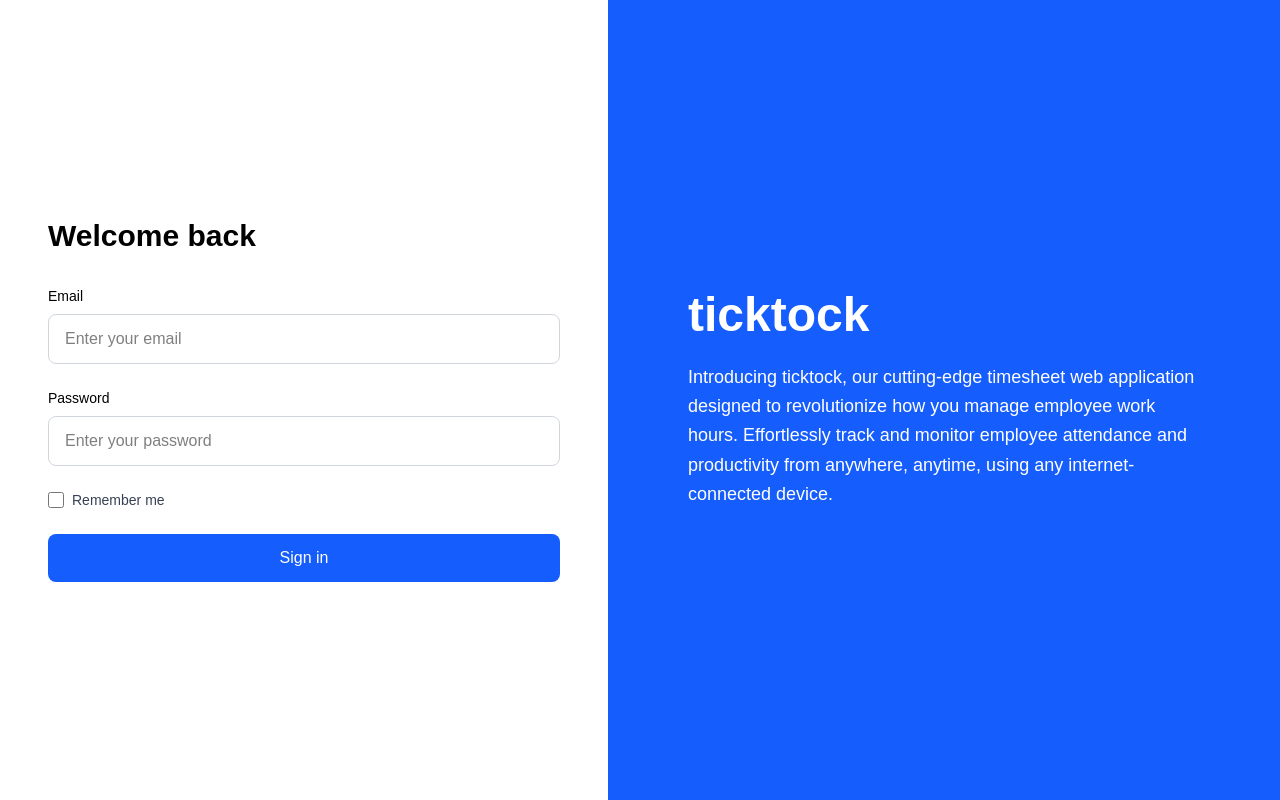
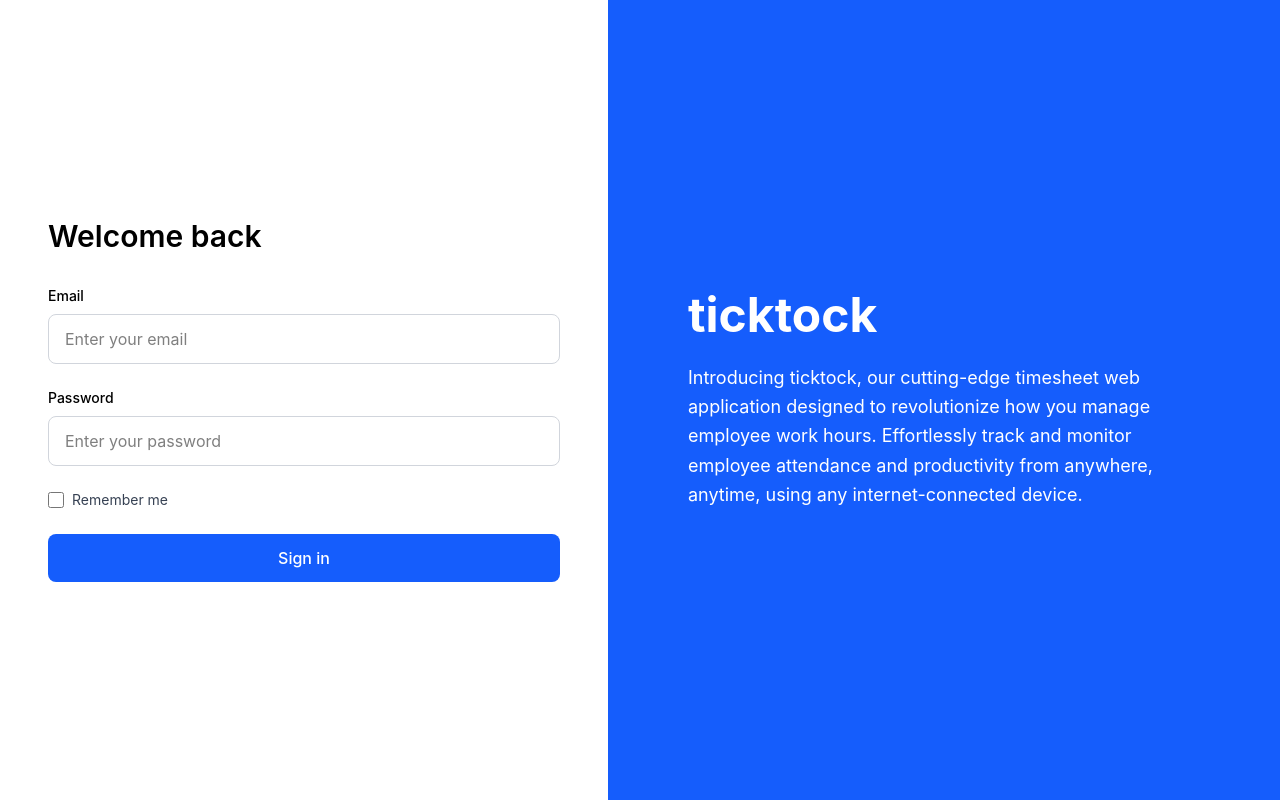
Before and after one commit to nivase56/tentwenty-assignment, a Next.js app: page /login in a window 1280 px wide. Built offline with nearby package versions, Linux system fonts and the light colour scheme.

Commit message:
Font Integration

```diff
--- a/src/app/globals.css
+++ b/src/app/globals.css
@@ -1,4 +1,5 @@
 @import "tailwindcss";
+@import url('https://fonts.googleapis.com/css2?family=Inter:wght@400;500;700&display=swap');
 
 :root {
   --background: #ffffff;
@@ -22,5 +23,5 @@
 body {
   background: var(--background);
   color: var(--foreground);
-  font-family: Arial, Helvetica, sans-serif;
+  font-family: 'Inter', Arial, Helvetica, sans-serif;
 }
```
